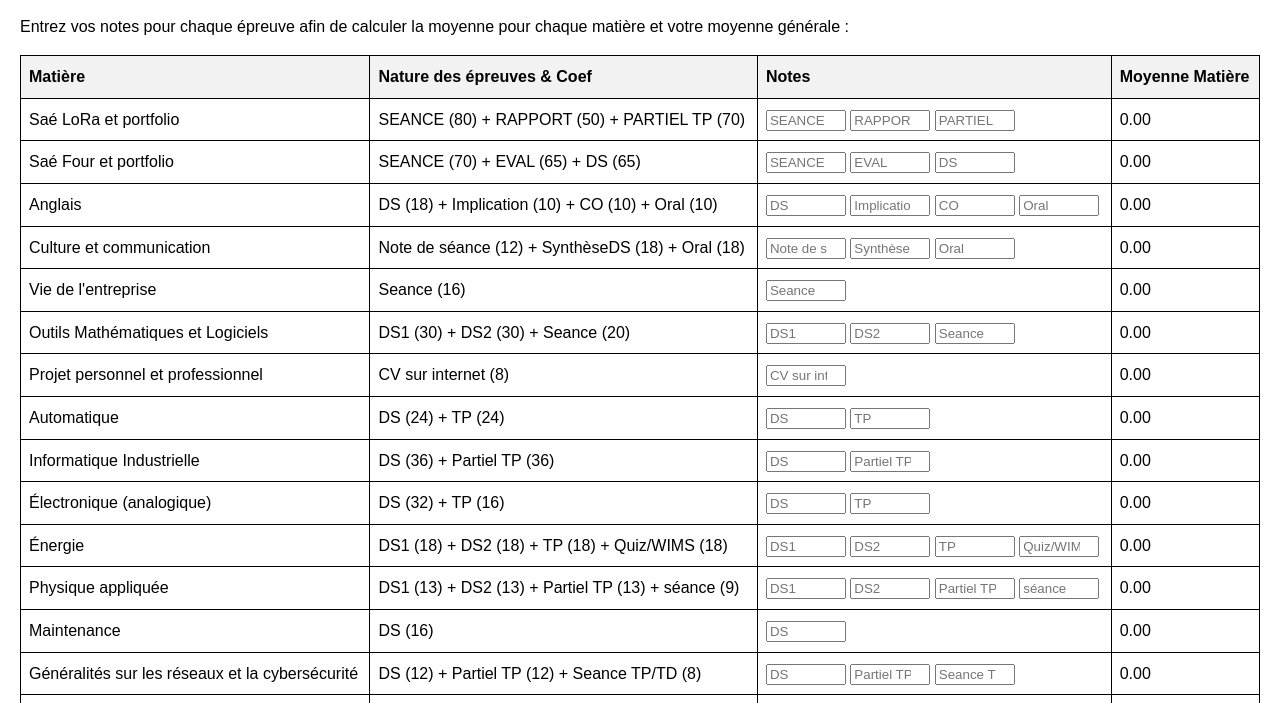
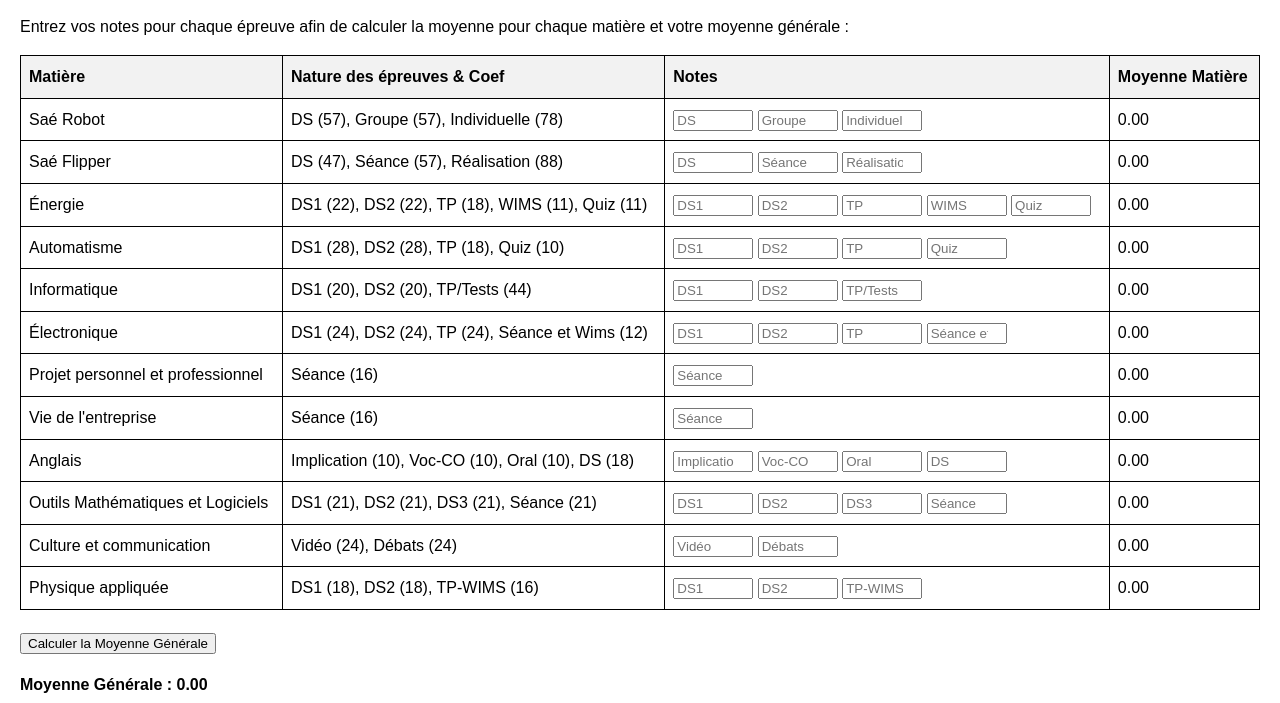
Before and after one commit to H7-216/calculmoyenne, a plain HTML site: page index.html in a window 1280 px wide. Shown: the part 208-911 px from the top of the page. Drawn offline with Linux system fonts and the light colour scheme.

Commit message:
Update index.html

```diff
--- a/index.html
+++ b/index.html
@@ -89,155 +89,123 @@
     </thead>
     <tbody>
         <tr>
-                <td>Saé LoRa et portfolio</td>
-                <td>SEANCE (80) + RAPPORT (50) + PARTIEL TP (70)</td>
+            <td>Saé Robot</td>
+            <td>DS (57), Groupe (57), Individuelle (78)</td>
             <td>
-                    <input type="number" min="0" max="20" step="0.01" placeholder="SEANCE" class="note" data-coef="80">
-                    <input type="number" min="0" max="20" step="0.01" placeholder="RAPPORT" class="note" data-coef="50">
-                    <input type="number" min="0" max="20" step="0.01" placeholder="PARTIEL TP" class="note" data-coef="70">
+                <input type="number" min="0" max="20" step="0.01" placeholder="DS" class="note" data-coef="57">
+                <input type="number" min="0" max="20" step="0.01" placeholder="Groupe" class="note" data-coef="57">
+                <input type="number" min="0" max="20" step="0.01" placeholder="Individuelle" class="note" data-coef="78">
             </td>
             <td><span class="moyenne-matiere">0.00</span></td>
         </tr>
         <tr>
-                <td>Saé Four et portfolio</td>
-                <td>SEANCE (70) + EVAL (65) + DS (65)</td>
+            <td>Saé Flipper</td>
+            <td>DS (47), Séance (57), Réalisation (88)</td>
             <td>
-                    <input type="number" min="0" max="20" step="0.01" placeholder="SEANCE" class="note" data-coef="70">
-                    <input type="number" min="0" max="20" step="0.01" placeholder="EVAL" class="note" data-coef="65">
-                    <input type="number" min="0" max="20" step="0.01" placeholder="DS" class="note" data-coef="65">
+                <input type="number" min="0" max="20" step="0.01" placeholder="DS" class="note" data-coef="47">
+                <input type="number" min="0" max="20" step="0.01" placeholder="Séance" class="note" data-coef="57">
+                <input type="number" min="0" max="20" step="0.01" placeholder="Réalisation" class="note" data-coef="88">
+            </td>
+            <td><span class="moyenne-matiere">0.00</span></td>
+        </tr>
+        <tr>
+            <td>Énergie</td>
+            <td>DS1 (22), DS2 (22), TP (18), WIMS (11), Quiz (11)</td>
+            <td>
+                <input type="number" min="0" max="20" step="0.01" placeholder="DS1" class="note" data-coef="22">
+                <input type="number" min="0" max="20" step="0.01" placeholder="DS2" class="note" data-coef="22">
+                <input type="number" min="0" max="20" step="0.01" placeholder="TP" class="note" data-coef="18">
+                <input type="number" min="0" max="20" step="0.01" placeholder="WIMS" class="note" data-coef="11">
+                <input type="number" min="0" max="20" step="0.01" placeholder="Quiz" class="note" data-coef="11">
+            </td>
+            <td><span class="moyenne-matiere">0.00</span></td>
+        </tr>
+        <tr>
+            <td>Automatisme</td>
+            <td>DS1 (28), DS2 (28), TP (18), Quiz (10)</td>
+            <td>
+                <input type="number" min="0" max="20" step="0.01" placeholder="DS1" class="note" data-coef="28">
+                <input type="number" min="0" max="20" step="0.01" placeholder="DS2" class="note" data-coef="28">
+                <input type="number" min="0" max="20" step="0.01" placeholder="TP" class="note" data-coef="18">
+                <input type="number" min="0" max="20" step="0.01" placeholder="Quiz" class="note" data-coef="10">
+            </td>
+            <td><span class="moyenne-matiere">0.00</span></td>
+        </tr>
+        <tr>
+            <td>Informatique</td>
+            <td>DS1 (20), DS2 (20), TP/Tests (44)</td>
+            <td>
+                <input type="number" min="0" max="20" step="0.01" placeholder="DS1" class="note" data-coef="20">
+                <input type="number" min="0" max="20" step="0.01" placeholder="DS2" class="note" data-coef="20">
+                <input type="number" min="0" max="20" step="0.01" placeholder="TP/Tests" class="note" data-coef="44">
+            </td>
+            <td><span class="moyenne-matiere">0.00</span></td>
+        </tr>
+        <tr>
+            <td>Électronique</td>
+            <td>DS1 (24), DS2 (24), TP (24), Séance et Wims (12)</td>
+            <td>
+                <input type="number" min="0" max="20" step="0.01" placeholder="DS1" class="note" data-coef="24">
+                <input type="number" min="0" max="20" step="0.01" placeholder="DS2" class="note" data-coef="24">
+                <input type="number" min="0" max="20" step="0.01" placeholder="TP" class="note" data-coef="24">
+                <input type="number" min="0" max="20" step="0.01" placeholder="Séance et Wims" class="note" data-coef="12">
+            </td>
+            <td><span class="moyenne-matiere">0.00</span></td>
+        </tr>
+        <tr>
+            <td>Projet personnel et professionnel</td>
+            <td>Séance (16)</td>
+            <td>
+                <input type="number" min="0" max="20" step="0.01" placeholder="Séance" class="note" data-coef="16">
+            </td>
+            <td><span class="moyenne-matiere">0.00</span></td>
+        </tr>
+        <tr>
+            <td>Vie de l'entreprise</td>
+            <td>Séance (16)</td>
+            <td>
+                <input type="number" min="0" max="20" step="0.01" placeholder="Séance" class="note" data-coef="16">
             </td>
             <td><span class="moyenne-matiere">0.00</span></td>
         </tr>
         <tr>
             <td>Anglais</td>
-                <td>DS (18) + Implication (10) + CO (10) + Oral (10)</td>
+            <td>Implication (10), Voc-CO (10), Oral (10), DS (18)</td>
             <td>
+                <input type="number" min="0" max="20" step="0.01" placeholder="Implication" class="note" data-coef="10">
+                <input type="number" min="0" max="20" step="0.01" placeholder="Voc-CO" class="note" data-coef="10">
+                <input type="number" min="0" max="20" step="0.01" placeholder="Oral" class="note" data-coef="10">
                 <input type="number" min="0" max="20" step="0.01" placeholder="DS" class="note" data-coef="18">
-                    <input type="number" min="0" max="20" step="0.01" placeholder="Implication" class="note" data-coef="10">
-                    <input type="number" min="0" max="20" step="0.01" placeholder="CO" class="note" data-coef="10">
-                    <input type="number" min="0" max="20" step="0.01" placeholder="Oral" class="note" data-coef="10">
+            </td>
+            <td><span class="moyenne-matiere">0.00</span></td>
+        </tr>
+        <tr>
+            <td>Outils Mathématiques et Logiciels</td>
+            <td>DS1 (21), DS2 (21), DS3 (21), Séance (21)</td>
+            <td>
+                <input type="number" min="0" max="20" step="0.01" placeholder="DS1" class="note" data-coef="21">
+                <input type="number" min="0" max="20" step="0.01" placeholder="DS2" class="note" data-coef="21">
+                <input type="number" min="0" max="20" step="0.01" placeholder="DS3" class="note" data-coef="21">
+                <input type="number" min="0" max="20" step="0.01" placeholder="Séance" class="note" data-coef="21">
             </td>
             <td><span class="moyenne-matiere">0.00</span></td>
         </tr>
         <tr>
             <td>Culture et communication</td>
-                <td>Note de séance (12) + SynthèseDS (18) + Oral (18)</td>
+            <td>Vidéo (24), Débats (24)</td>
             <td>
-                    <input type="number" min="0" max="20" step="0.01" placeholder="Note de séance" class="note" data-coef="12">
-                    <input type="number" min="0" max="20" step="0.01" placeholder="SynthèseDS" class="note" data-coef="18">
-                    <input type="number" min="0" max="20" step="0.01" placeholder="Oral" class="note" data-coef="18">
-                </td>
-                <td><span class="moyenne-matiere">0.00</span></td>
-            </tr>
-            <tr>
-                <td>Vie de l'entreprise</td>
-                <td>Seance (16)</td>
-                <td>
-                    <input type="number" min="0" max="20" step="0.01" placeholder="Seance" class="note" data-coef="16">
-                </td>
-                <td><span class="moyenne-matiere">0.00</span></td>
-            </tr>
-            <tr>
-                <td>Outils Mathématiques et Logiciels</td>
-                <td>DS1 (30) + DS2 (30) + Seance (20)</td>
-                <td>
-                    <input type="number" min="0" max="20" step="0.01" placeholder="DS1" class="note" data-coef="30">
-                    <input type="number" min="0" max="20" step="0.01" placeholder="DS2" class="note" data-coef="30">
-                    <input type="number" min="0" max="20" step="0.01" placeholder="Seance" class="note" data-coef="20">
-                </td>
-                <td><span class="moyenne-matiere">0.00</span></td>
-            </tr>
-            <tr>
-                <td>Projet personnel et professionnel</td>
-                <td>CV sur internet (8)</td>
-                <td>
-                    <input type="number" min="0" max="20" step="0.01" placeholder="CV sur internet" class="note" data-coef="8">
-                </td>
-                <td><span class="moyenne-matiere">0.00</span></td>
-            </tr>
-            <tr>
-                <td>Automatique</td>
-                <td>DS (24) + TP (24)</td>
-                <td>
-                    <input type="number" min="0" max="20" step="0.01" placeholder="DS" class="note" data-coef="24">
-                    <input type="number" min="0" max="20" step="0.01" placeholder="TP" class="note" data-coef="24">
-                </td>
-                <td><span class="moyenne-matiere">0.00</span></td>
-            </tr>
-            <tr>
-                <td>Informatique Industrielle</td>
-                <td>DS (36) + Partiel TP (36)</td>
-                <td>
-                    <input type="number" min="0" max="20" step="0.01" placeholder="DS" class="note" data-coef="36">
-                    <input type="number" min="0" max="20" step="0.01" placeholder="Partiel TP" class="note" data-coef="36">
-                </td>
-                <td><span class="moyenne-matiere">0.00</span></td>
-            </tr>
-            <tr>
-                <td>Électronique (analogique)</td>
-                <td>DS (32) + TP (16)</td>
-                <td>
-                    <input type="number" min="0" max="20" step="0.01" placeholder="DS" class="note" data-coef="32">
-                    <input type="number" min="0" max="20" step="0.01" placeholder="TP" class="note" data-coef="16">
-                </td>
-                <td><span class="moyenne-matiere">0.00</span></td>
-            </tr>
-            <tr>
-                <td>Énergie</td>
-                <td>DS1 (18) + DS2 (18) + TP (18) + Quiz/WIMS (18)</td>
-                <td>
-                    <input type="number" min="0" max="20" step="0.01" placeholder="DS1" class="note" data-coef="18">
-                    <input type="number" min="0" max="20" step="0.01" placeholder="DS2" class="note" data-coef="18">
-                    <input type="number" min="0" max="20" step="0.01" placeholder="TP" class="note" data-coef="18">
-                    <input type="number" min="0" max="20" step="0.01" placeholder="Quiz/WIMS" class="note" data-coef="18">
+                <input type="number" min="0" max="20" step="0.01" placeholder="Vidéo" class="note" data-coef="24">
+                <input type="number" min="0" max="20" step="0.01" placeholder="Débats" class="note" data-coef="24">
             </td>
             <td><span class="moyenne-matiere">0.00</span></td>
         </tr>
         <tr>
             <td>Physique appliquée</td>
-                <td>DS1 (13) + DS2 (13) + Partiel TP (13) + séance (9)</td>
+            <td>DS1 (18), DS2 (18), TP-WIMS (16)</td>
             <td>
-                    <input type="number" min="0" max="20" step="0.01" placeholder="DS1" class="note" data-coef="13">
-                    <input type="number" min="0" max="20" step="0.01" placeholder="DS2" class="note" data-coef="13">
-                    <input type="number" min="0" max="20" step="0.01" placeholder="Partiel TP" class="note" data-coef="13">
-                    <input type="number" min="0" max="20" step="0.01" placeholder="séance" class="note" data-coef="9">
-                </td>
-                <td><span class="moyenne-matiere">0.00</span></td>
-            </tr>
-            <tr>
-                <td>Maintenance</td>
-                <td>DS (16)</td>
-                <td>
-                    <input type="number" min="0" max="20" step="0.01" placeholder="DS" class="note" data-coef="16">
-                </td>
-                <td><span class="moyenne-matiere">0.00</span></td>
-            </tr>
-            <tr>
-                <td>Généralités sur les réseaux et la cybersécurité</td>
-                <td>DS (12) + Partiel TP (12) + Seance TP/TD (8)</td>
-                <td>
-                    <input type="number" min="0" max="20" step="0.01" placeholder="DS" class="note" data-coef="12">
-                    <input type="number" min="0" max="20" step="0.01" placeholder="Partiel TP" class="note" data-coef="12">
-                    <input type="number" min="0" max="20" step="0.01" placeholder="Seance TP/TD" class="note" data-coef="8">
-                </td>
-                <td><span class="moyenne-matiere">0.00</span></td>
-            </tr>
-            <tr>
-                <td>Supervision / Télégestion</td>
-                <td>DS (24) + TP (8)</td>
-                <td>
-                    <input type="number" min="0" max="20" step="0.01" placeholder="DS" class="note" data-coef="24">
-                    <input type="number" min="0" max="20" step="0.01" placeholder="TP" class="note" data-coef="8">
-                </td>
-                <td><span class="moyenne-matiere">0.00</span></td>
-            </tr>
-            <tr>
-                <td>Électronique (numérique)</td>
-                <td>DS (12) + Partiel TP (12) + Seance TP/TD (8)</td>
-                <td>
-                    <input type="number" min="0" max="20" step="0.01" placeholder="DS" class="note" data-coef="12">
-                    <input type="number" min="0" max="20" step="0.01" placeholder="Partiel TP" class="note" data-coef="12">
-                    <input type="number" min="0" max="20" step="0.01" placeholder="Seance TP/TD" class="note" data-coef="8">
+                <input type="number" min="0" max="20" step="0.01" placeholder="DS1" class="note" data-coef="18">
+                <input type="number" min="0" max="20" step="0.01" placeholder="DS2" class="note" data-coef="18">
+                <input type="number" min="0" max="20" step="0.01" placeholder="TP-WIMS" class="note" data-coef="16">
             </td>
             <td><span class="moyenne-matiere">0.00</span></td>
         </tr>
```
Lines whose indentation alone changed are shown as unchanged.
